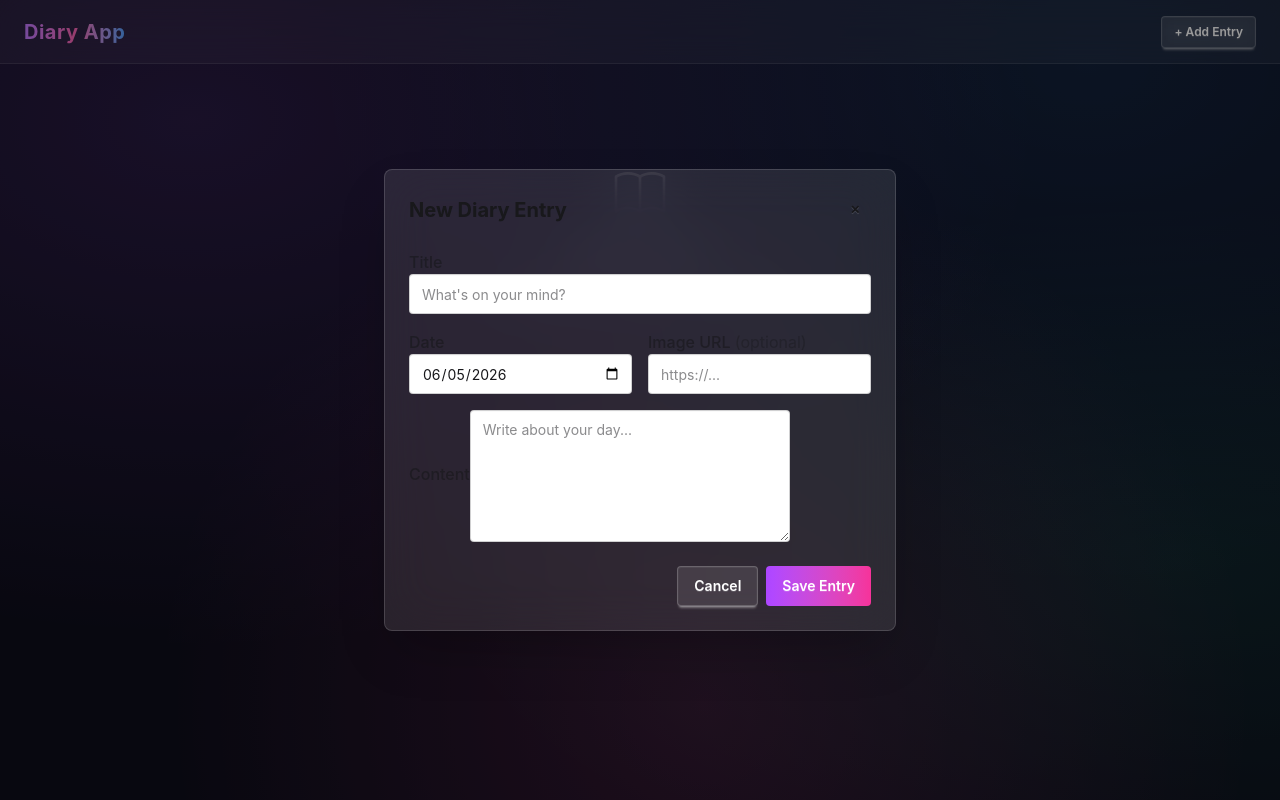
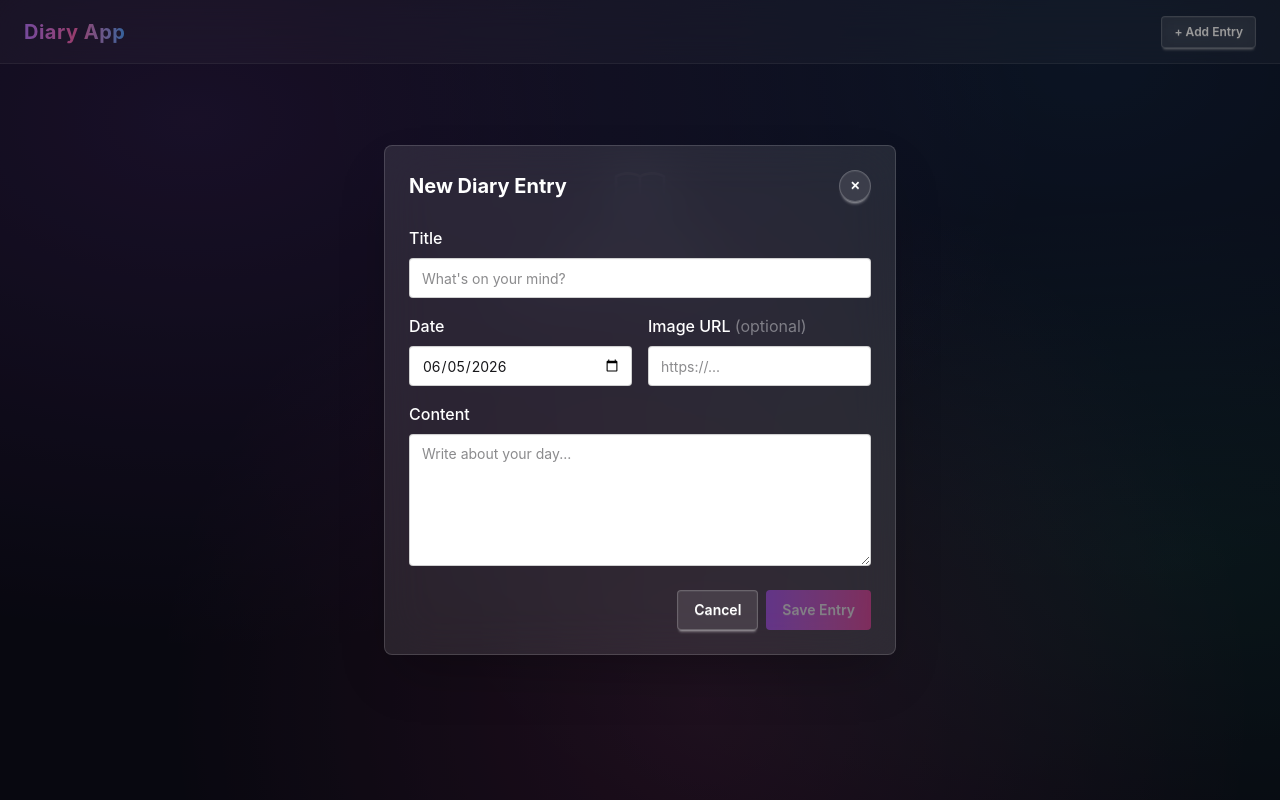
Before and after one commit to Pe-De-E/diary-app, a React (Vite) app: page / in a window 1280 px wide. Both pictures are taken after a click on the button "+ Add Entry". Built offline with nearby package versions, Linux system fonts and the light colour scheme.

Commit message:
💄 Fixed Styling

```diff
--- a/src/components/AddEntryModal.tsx
+++ b/src/components/AddEntryModal.tsx
@@ -66,8 +66,14 @@ function AddEntryModal({ onClose }: AddEntryModalProps) {
       <dialog className="modal modal-open">
         <div className="modal-box max-w-lg bg-white/10 backdrop-blur-xl border border-white/15">
           <div className="flex items-center justify-between mb-6">
-            <h3 className="font-bold text-xl">{form.editingId ? 'Edit Entry' : 'New Diary Entry'}</h3>
-            <button type="button" className="btn btn-sm btn-circle btn-ghost" onClick={onClose}>
+            <h3 className="font-bold text-xl text-white">
+              {form.editingId ? 'Edit Entry' : 'New Diary Entry'}
+            </h3>
+            <button
+              type="button"
+              className="btn btn-sm btn-circle bg-white/10 hover:bg-white/20 border border-white/20 text-white"
+              onClick={onClose}
+            >
               ✕
             </button>
           </div>
@@ -75,8 +81,8 @@ function AddEntryModal({ onClose }: AddEntryModalProps) {
           <form onSubmit={(e) => { e.preventDefault(); handleSubmit() }} className="flex flex-col gap-4">
             <div className="grid grid-cols-2 gap-4">
               <label className="form-control col-span-2">
-                <div className="label">
-                  <span className="label-text font-medium">Title</span>
+                <div className="label pb-2">
+                  <span className="label-text font-medium text-white">Title</span>
                 </div>
                 <input
                   type="text"
@@ -88,8 +94,8 @@ function AddEntryModal({ onClose }: AddEntryModalProps) {
               </label>
 
               <label className="form-control">
-                <div className="label">
-                  <span className="label-text font-medium">Date</span>
+                <div className="label pb-2">
+                  <span className="label-text font-medium text-white">Date</span>
                 </div>
                 <input
                   type="date"
@@ -100,8 +106,10 @@ function AddEntryModal({ onClose }: AddEntryModalProps) {
               </label>
 
               <label className="form-control">
-                <div className="label">
-                  <span className="label-text font-medium">Image URL <span className="text-base-content/40 font-normal">(optional)</span></span>
+                <div className="label pb-2">
+                  <span className="label-text font-medium text-white">
+                    Image URL <span className="text-white/40 font-normal">(optional)</span>
+                  </span>
                 </div>
                 <input
                   type="url"
@@ -111,26 +119,34 @@ function AddEntryModal({ onClose }: AddEntryModalProps) {
                   onChange={e => setForm(f => ({ ...f, imageUrl: e.target.value }))}
                 />
               </label>
-            </div>
 
-            <label className="form-control">
-              <div className="label">
-                <span className="label-text font-medium">Content</span>
+              <label className="form-control col-span-2">
+                <div className="label pb-2">
+                  <span className="label-text font-medium text-white">Content</span>
                 </div>
                 <textarea
-                className="textarea textarea-bordered leading-relaxed"
+                  className="textarea textarea-bordered leading-relaxed w-full"
                   placeholder="Write about your day..."
                   rows={5}
                   value={form.content}
                   onChange={e => setForm(f => ({ ...f, content: e.target.value }))}
                 />
               </label>
+            </div>
 
             <div className="modal-action mt-2">
-              <button type="button" className="btn bg-white/10 hover:bg-white/20 border border-white/20 text-white" onClick={onClose}>
+              <button
+                type="button"
+                className="btn bg-white/10 hover:bg-white/20 border border-white/20 text-white"
+                onClick={onClose}
+              >
                 Cancel
               </button>
-              <button type="submit" className="btn bg-gradient-to-r from-purple-500 to-pink-500 hover:from-purple-600 hover:to-pink-600 border-0 text-white" disabled={!isValid}>
+              <button
+                type="submit"
+                className="btn bg-gradient-to-r from-purple-500 to-pink-500 hover:from-purple-600 hover:to-pink-600 border-0 text-white disabled:opacity-40 disabled:cursor-not-allowed disabled:from-purple-500 disabled:to-pink-500"
+                disabled={!isValid}
+              >
                 {form.editingId ? 'Update Entry' : 'Save Entry'}
               </button>
             </div>
```
Lines whose indentation alone changed are shown as unchanged.
